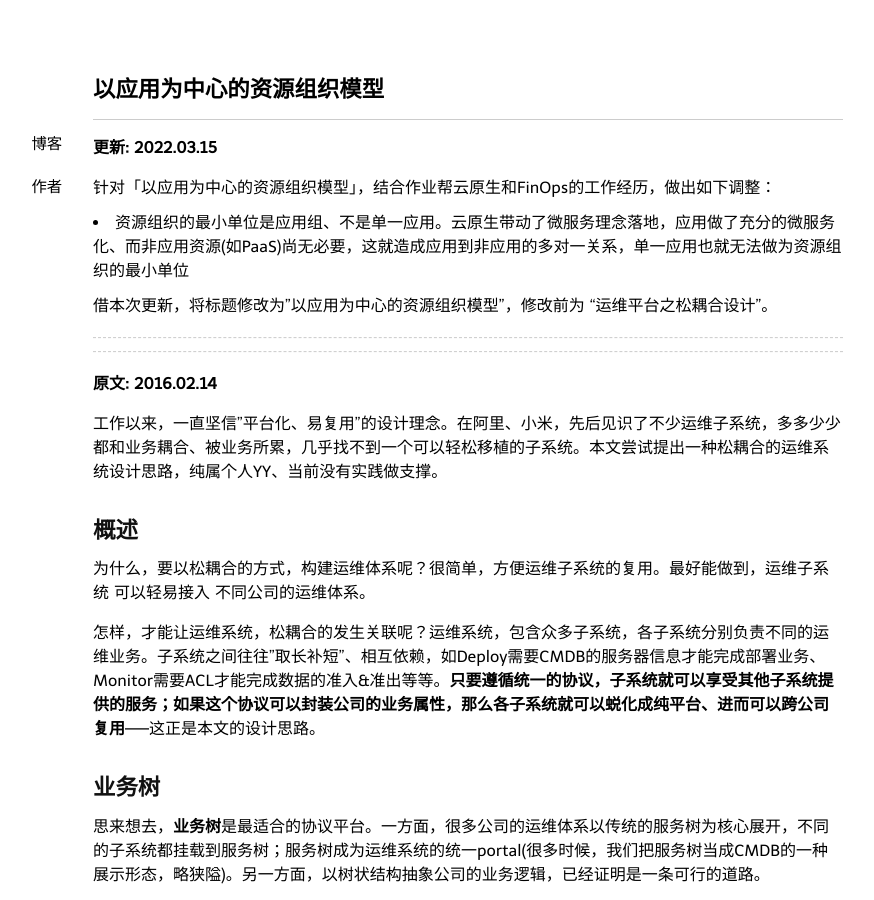
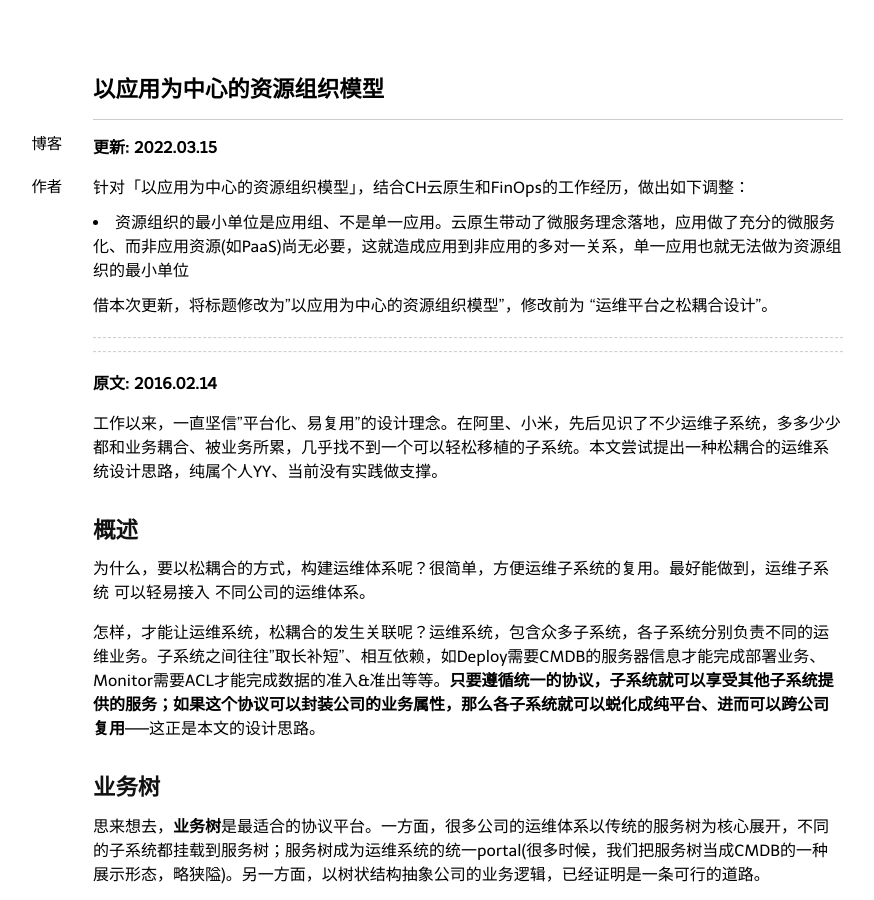
Before and after one commit to niean/niean.github.io, a Jekyll site: the page built from _posts/2016-02-14-tools-op-platform.markdown, in a window 1280 px wide and 900 px high. Shown: the whole window, without its empty margins (172-1046 px from the left). Built offline with Jekyll 4.4.1, drawn with Linux system fonts in a browser that asks for light colours; comment, search, counter and statistics services are not loaded.

Commit message:
opas:细节更新

```diff
--- a/_posts/2016-02-14-tools-op-platform.markdown
+++ b/_posts/2016-02-14-tools-op-platform.markdown
@@ -8,7 +8,7 @@ tags:
 
 **更新: 2022.03.15**
 
-针对「以应用为中心的资源组织模型」，结合作业帮云原生和FinOps的工作经历，做出如下调整：
+针对「以应用为中心的资源组织模型」，结合CH云原生和FinOps的工作经历，做出如下调整：
 
 - 资源组织的最小单位是应用组、不是单一应用。云原生带动了微服务理念落地，应用做了充分的微服务化、而非应用资源(如PaaS)尚无必要，这就造成应用到非应用的多对一关系，单一应用也就无法做为资源组织的最小单位
 
--- a/_posts/2020-03-15-op-tb.markdown
+++ b/_posts/2020-03-15-op-tb.markdown
@@ -138,7 +138,7 @@ tags:
 
 ③创造性工作有运气成分。
 
-科学技术领域的成就，依赖时代赋予的大势；工程领域的成功，也要等到风云汇聚、各种条件都成熟，俗称运气成分。比如我们云原生架构团队，其成功的关键，既有自身经验和努力、也有运气成分，他们来我帮足够早、以至于云原生还没有在作业帮落地，他们来我帮也足够晚、以至于K8S社区和公有云都已经做好了准备。
+科学技术领域的成就，依赖时代赋予的大势；工程领域的成功，也要等到风云汇聚、各种条件都成熟，俗称运气成分。比如我们云原生架构团队，其成功的关键，既有自身经验和努力、也有运气成分，他们来我帮足够早、以至于云原生还没有在CH落地，他们来我帮也足够晚、以至于K8S社区和公有云都已经做好了准备。
 
 上述思考，来自「得到-硅谷来信2·谷歌方法论-发明背后的逻辑」。精简信息如下：
 
--- a/_posts/2022-01-27-op-cn.markdown
+++ b/_posts/2022-01-27-op-cn.markdown
@@ -5,6 +5,8 @@ date: 2022-01-27 20:00
 tags:
   - model
 ---
+
+云原生时代到来后，运维势必面临着转型的机遇和挑战。以下，是CH运维团队的转型思考和实践。
 
 
 ## 要点简述
@@ -36,7 +38,7 @@ tags:
 ## 传统运维
 在传统的运维模式中，服务对象基本可以划分为三层。最底层是硬件基础设施IaaS，主要是计算、网络、存储构成；中间层是软件基础设施，包括了操作系统、虚拟化技术、代码框架、中间件等；最上层是业务层，主要是应用服务。
 
-![page.png](https://raw.githubusercontent.com/niean/niean.github.io/master/images/20200125/op-model.png)
+![page.png](https://raw.githubusercontent.com/niean/niean.github.io/master/images/20220127/op-model.png)
 
 传统运维的职责是，通过一系列的流程、技术、方法，**将工业制成品组装成服务、交付给用户，并维持服务运转**；通常要求达成稳定、成本、安全、效率等多个维度的目标(运营性)。从某种程度上来讲，传统运维需要**依附于业务才能产生价值**；很多公司，会把是否理解业务、作为运维工作者的主要考核之一(依附性)。
 
```
Also changed, not shown: other parts of _posts/2022-01-27-op-cn.markdown (+1 -1 lines), images/20220127/op-model.png (added).
